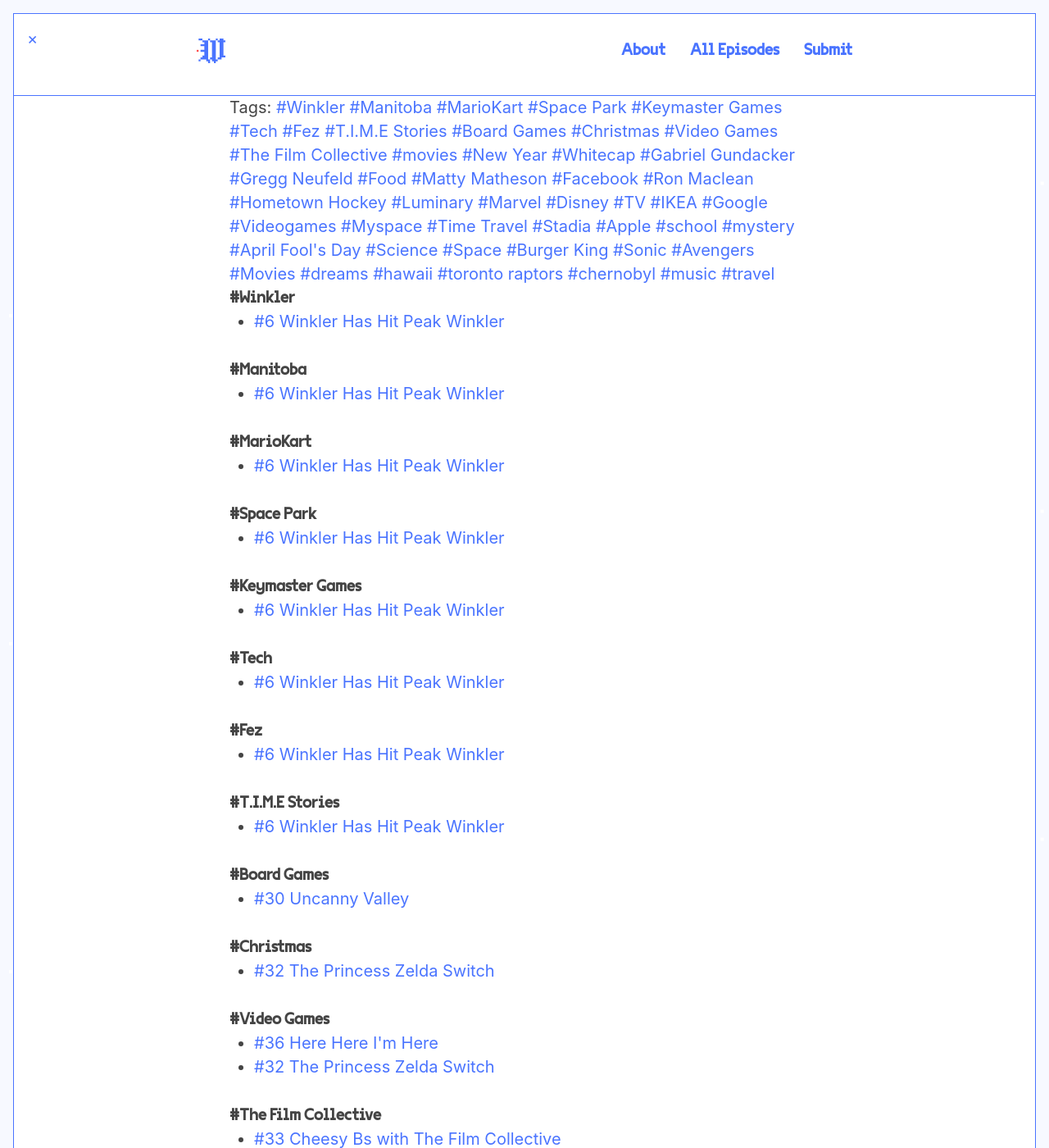
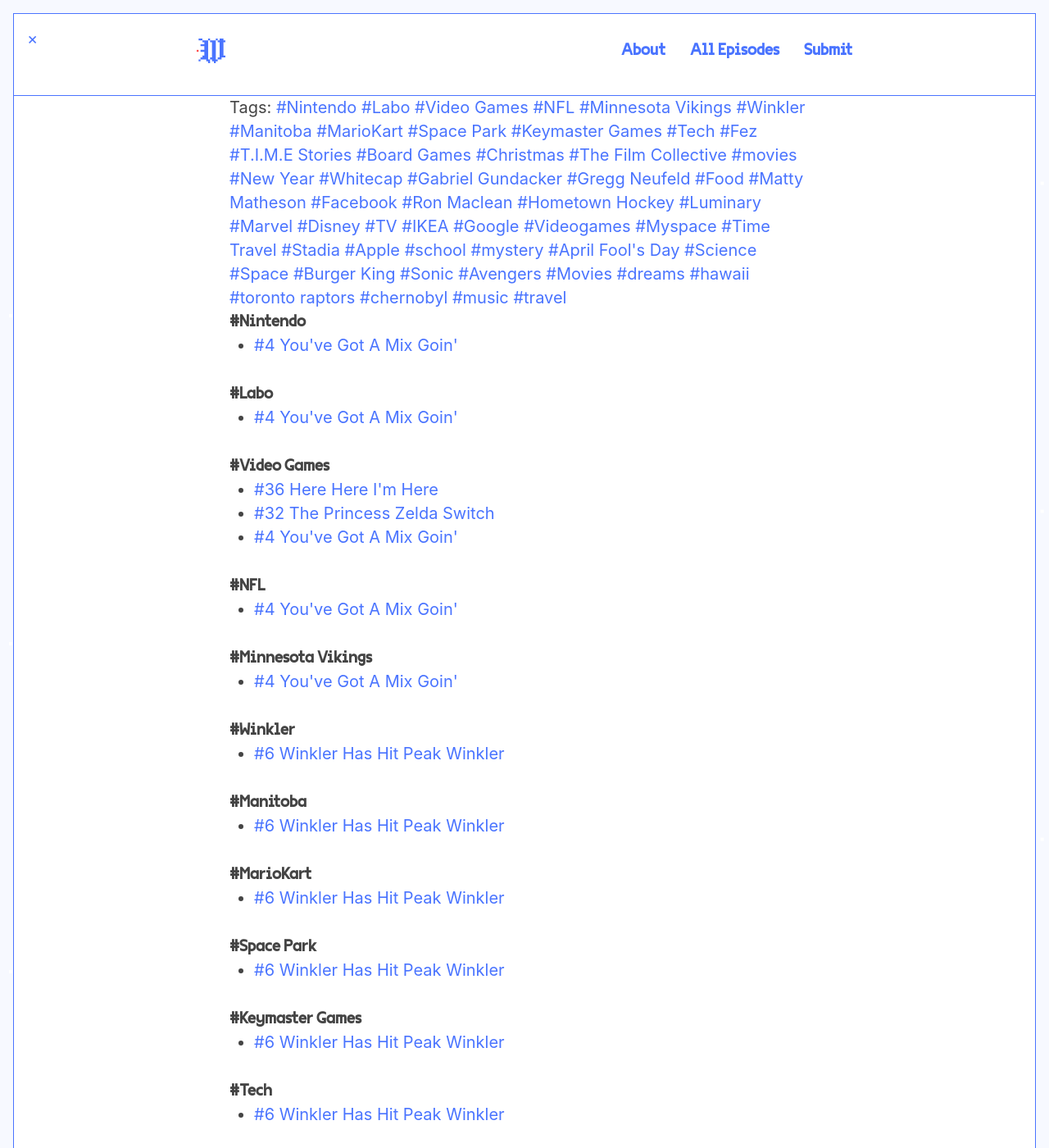
Before and after one commit to jondueck/whatevertown, a Jekyll site: the page built from tags.html, in a window 1280 px wide and 1400 px high. Shown: the whole window at 82% size. Built offline with Jekyll 4.4.1, drawn with Linux system fonts in a browser that asks for light colours; some web fonts are replaced.

Commit message:
Updated 004

```diff
--- a/_posts/2018-01-30-004.md
+++ b/_posts/2018-01-30-004.md
@@ -2,14 +2,19 @@
 title: "#4 You've Got A Mix Goin'"
 date: 2018-01-30 09:38:00 -06:00
 permalink: "/episode/4/"
+tags:
+- Nintendo
+- Labo
+- Video Games
+- NFL
+- Minnesota Vikings
+author: Whatevertown
 season: 1
+episode_type: full
 episode: 4
-episode_type: full
-author: Whatevertown
 file: https://s3.ca-central-1.amazonaws.com/lodgment-remark-slipshod/004.mp3
 file_itunes: https://s3.ca-central-1.amazonaws.com/lodgment-remark-slipshod/004.m4a
 stitcher: 53081957
-soundcloud:
 googleplay: https://play.google.com/music/m/D6xu5zodtxfj6z32ft54qh7hmxa?t=Episode_004_-_Youve_Got_A_Mix_Goin-Whatevertown
 itunes: https://itunes.apple.com/ca/podcast/episode-004-youve-got-a-mix-goin/id1326449177?i=1000401058798&mt=2
 artwork: http://whatevertown.com/dist/artwork/artwork_default.jpg
```
